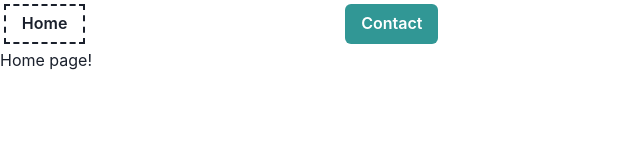
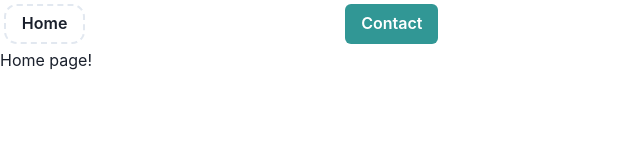
Before and after one commit to JackAvis/Personal-Site, a React (Create React App) app: page / in a window 1280 px wide. Shown: the top 160 px of the page, without its empty margins (0-640 px from the left). Built offline with nearby package versions, Linux system fonts and the light colour scheme.

Commit message:
Button changes

```diff
--- a/package.json
+++ b/package.json
@@ -18,7 +18,7 @@
     "react": "^18.2.0",
     "react-dom": "^18.2.0",
     "react-router-dom": "^6.4.5",
-    "react-scripts": "5.0.1",
+    "react-scripts": "^5.0.1",
     "typescript": "^4.9.4",
     "web-vitals": "^2.1.4"
   },
--- a/src/components/Button.tsx
+++ b/src/components/Button.tsx
@@ -4,7 +4,7 @@ import { defineStyle, defineStyleConfig } from '@chakra-ui/react'
 
 const outline = defineStyle({
   border: '2px dashed',
-  borderRadius: 0,
+  borderRadius: '1vw',
   fontWeight: 'semibold',
   color: 'facebook'
 })
--- a/src/components/Navbar.tsx
+++ b/src/components/Navbar.tsx
@@ -10,10 +10,10 @@ function Navbar() {
         navigate('/');
     }
     return (
-        <nav className='navbar'>
+        <nav className='navbar' color='navy'>
             <div className="links">
                 <Stack direction='row' spacing='20vw' align='center'>
-                    <Button onClick ={navigateHome} variant='test' margin='.3vw'>Home</Button>
+                    <Button onClick ={navigateHome} variant='outline' margin='.3vw'>Home</Button>
                     <Button onClick ={navigateContact} colorScheme='teal'>Contact</Button>
                 </Stack>
             </div>
```
Also changed, not shown: 1 other file (tests, documents, lock files or other folders).
